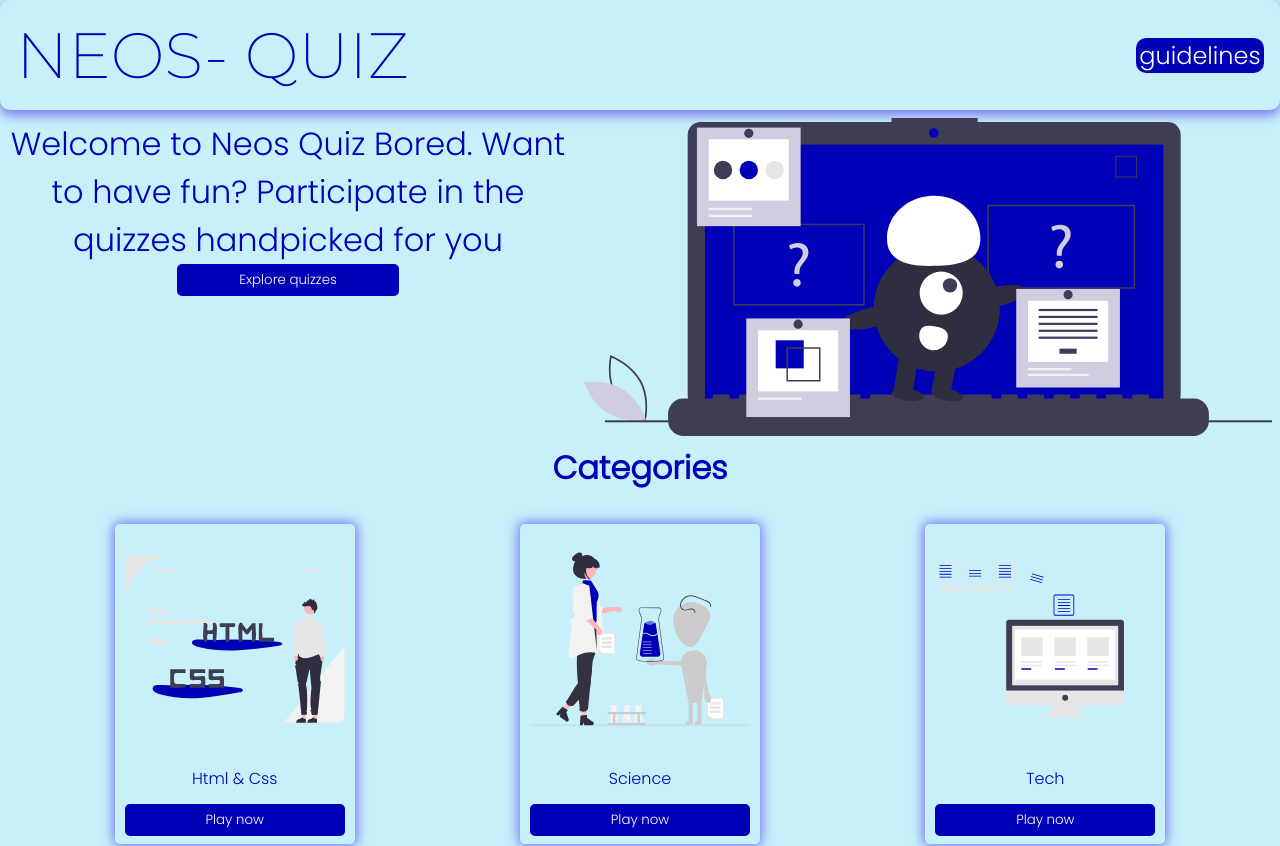
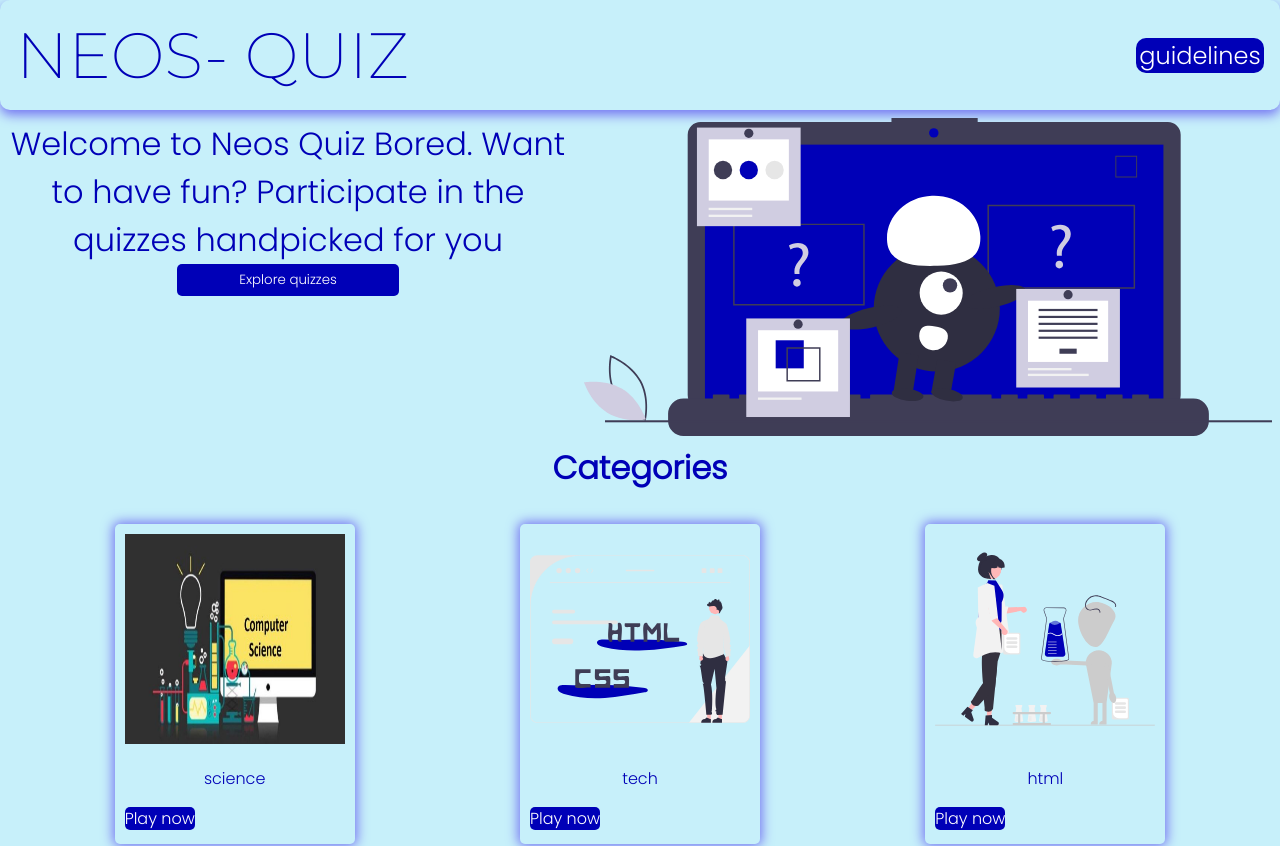
Before and after one commit to Shubhamkr2610/neos-quiz, a React (Create React App) app: page / in a window 1280 px wide. Shown: the top 846 px of the page. Built offline with nearby package versions, Linux system fonts and the light colour scheme; a web font is replaced by a local one.

Commit message:
feat: added category in db

```diff
--- a/package.json
+++ b/package.json
@@ -10,6 +10,7 @@
     "react-dom": "^18.0.0",
     "react-router-dom": "^6.3.0",
     "react-scripts": "5.0.0",
+    "uuid": "^8.3.2",
     "web-vitals": "^2.1.4"
   },
   "scripts": {
--- /dev/null
+++ b/src/components/categories/Categories.jsx
@@ -0,0 +1,14 @@
+import React from 'react'
+import { categories } from 'db/categories-db'
+import { QuizCard } from 'components/quizCard/QuizCard'
+
+export const Categories = () => {
+  return (
+  <>
+    {
+        categories.map((category)=> <QuizCard key={category._id} title= {category.name}  image ={category.image} _id={category._id}/>)
+
+    }
+  </>
+  )
+}
--- a/src/components/quizCard/QuizCard.jsx
+++ b/src/components/quizCard/QuizCard.jsx
@@ -1,14 +1,15 @@
 import React from 'react'
 import {  } from 'asset'
 import './QuizCard.css'
+import { Link } from 'react-router-dom'
 
-export const QuizCard = ({title , image}) => {
+export const QuizCard = ({title , image, _id}) => {
   return (
    <>
         <div className='quiz-container'>
           <img src={image} className='quiz-img' alt="quiz" />
           <p  className='quiz-title'>{title}</p>
-          <button className='start-quiz'>Play now</button>
+          <Link className='start-quiz' to={`/guideline/${_id}` }>Play now</Link>
         </div>
      </>
   )
--- /dev/null
+++ b/src/db/categories-db.js
@@ -0,0 +1,24 @@
+import { quiz1, quiz2, quiz3 } from "asset";
+// import {uuid} from "uuid";
+import { v4 as uuid } from 'uuid';
+
+export const categories = [
+    {
+
+_id : uuid(),
+name: "science",
+image: quiz1,
+},
+    {
+
+_id : uuid(),
+name: "tech",
+image: quiz2,
+},
+    {
+
+_id : uuid(),
+name: "html",
+image: quiz3,
+},
+]
--- a/src/pages/home-page/Home.jsx
+++ b/src/pages/home-page/Home.jsx
@@ -1,4 +1,5 @@
 import { heroimg , quiz2, quiz3, quiz4} from 'asset'
+import { Categories } from 'components/categories/Categories'
 import { QuizCard } from 'components/quizCard/QuizCard'
 import React from 'react'
 import { Link } from 'react-router-dom'
@@ -24,9 +25,7 @@ export const Home = () => {
     </div>
     <h1 className='category-heading'>Categories</h1>
     <div className='quiz-category'>
-        <QuizCard title="Html & Css" image={quiz2}/>
-        <QuizCard title=" Science"image={quiz3}/>
-        <QuizCard title="Tech" image={quiz4}/>
+        <Categories />
     </div>
     </>
   )
```
Also changed, not shown: src/App.js (line endings or trailing spaces), 1 other file (tests, documents, lock files or other folders).
